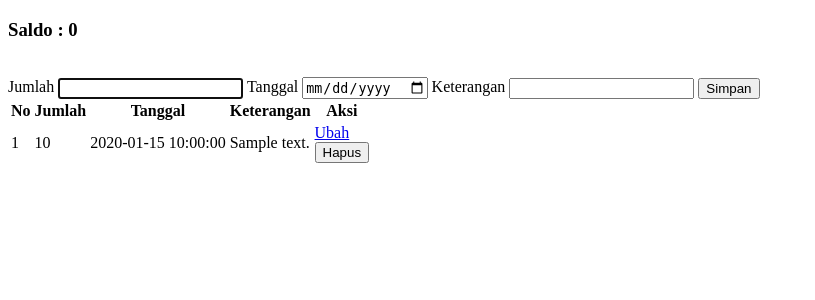
After one commit to imankubbil/mc-payment, a CodeIgniter app: page /mc-payment/index.php/budget/transactions in a window 1280 px wide. The commit adds this page. Shown: the top 300 px of the page, without its empty margins (0-815 px from the left). Run offline with CodeIgniter, Linux system fonts and the light colour scheme; tables that the repository leaves empty or names only in its code hold one stand-in row (values such as "Sample post").

Commit message:
membuat module transaction

```diff
--- a/application/controllers/Budget.php
+++ b/application/controllers/Budget.php
@@ -9,6 +9,7 @@ class Budget extends CI_Controller
   {
     parent::__construct();
     $this->load->model('m_income', 'income');
+    $this->load->model('m_transaction', 'transaction');
   }
 
   public function index()
@@ -79,6 +80,71 @@ class Budget extends CI_Controller
     $this->load->view('message', $message);
   }
 
+  public function transactions()
+  {
+    $data['saldo_income']      = $this->income->getSaldo()->row();
+    $data['saldo_transaction'] = $this->transaction->getSaldo()->row();
+    $data['transaction']  = $this->transaction->listTransaction()->result();
+    $this->load->view('budget/transaction/index', $data);
+  }
+
+  public function saveTransaction()
+  {
+    $data = [
+      'jumlah'     => $this->input->post('jumlah'),
+      'tanggal'    => $this->input->post('tanggal'),
+      'keterangan' => $this->input->post('keterangan')
+    ];
+
+    $resultDb = $this->transaction->saveTransaction($data);
+    if( $resultDb !== false ) {
+      $message['message'] = 'Anda Berhasil Simpan Data Pengeluaran';
+    } else {
+      $message['message'] = 'Anda Gagal Simpan Data Pengeluaran';
+    }
+    $this->load->view('message', $message);
+  }
+
+  public function byTransaction()
+  {
+    $id = $this->uri->segment(3);
+
+    $data['transaction'] = $this->transaction->listTransactionById($id)->row();
+    $this->load->view('budget/transaction/edit', $data);
+  }
+
+  public function updateTransaction()
+  {
+    $id = $this->input->post('id');
+
+    $update = [
+      'jumlah'      => $this->input->post('jumlah'),
+      'tanggal'     => $this->input->post('tanggal'),
+      'keterangan'  => $this->input->post('keterangan'),
+    ];
+
+    $resultDb = $this->transaction->updateTransaction($id, $update);
+    if( $resultDb !== false ) {
+      $message['message'] = 'Anda Berhasil Ubah Data Pengeluaran';
+    } else {
+      $message['message'] = 'Anda Gagal Ubah Data Pengeluaran';
+    }
+    $this->load->view('message', $message);
+  }
+
+  public function deleteTransaction()
+  {
+    $id = $this->input->post('id');
+
+    $resultDb = $this->transaction->deleteTransaction($id);
+    if( $resultDb !== false ) {
+      $message['message'] = 'Anda Berhasil Delete Data Pengeluaran';
+    } else {
+      $message['message'] = 'Anda Gagal Delete Data Pengeluaran';
+    }
+    $this->load->view('message', $message);
+  }
+
 }
 
 
--- a/application/models/M_income.php
+++ b/application/models/M_income.php
@@ -30,4 +30,9 @@ class M_income extends CI_Model {
     return $this->db->delete($this->income, ['id' => $id]);
   }
 
+  public function getSaldo()
+  {
+    return $this->db->select('SUM(jumlah) saldo')->from($this->income)->get();
+  }
+
 }
--- /dev/null
+++ b/application/models/M_transaction.php
@@ -0,0 +1,37 @@
+<?php
+defined('BASEPATH') OR exit('No direct script access allowed');
+
+class M_transaction extends CI_Model {
+
+  protected $transaction = 'transactions';
+
+  public function listTransaction()
+  {
+    return $this->db->get($this->transaction);
+  }
+
+  public function listTransactionById($id)
+  {
+    return $this->db->get_where($this->transaction, ['id' => $id]);
+  }
+
+  public function saveTransaction($data)
+  {
+    return $this->db->insert($this->transaction, $data);
+  }
+
+  public function updateTransaction($id, $data)
+  {
+    return $this->db->update($this->transaction, $data, ['id' => $id]);
+  }
+
+  public function deleteTransaction($id)
+  {
+    return $this->db->delete($this->transaction, ['id' => $id]);
+  }
+
+  public function getSaldo()
+  {
+    return $this->db->select('SUM(jumlah) saldo')->from($this->transaction)->get();
+  }
+}
--- a/application/views/budget/index.php
+++ b/application/views/budget/index.php
@@ -8,6 +8,6 @@
 </head>
 <body>
     <a href="<?=base_url('budget-application/income')?>">Pemasukan</a>
-    <a href="<?=base_url('budget-application/transaction')?>">Pengeluaran</a>
+    <a href="<?=base_url('budget-application/transactions')?>">Pengeluaran</a>
 </body>
 </html>
--- /dev/null
+++ b/application/views/budget/transaction/index.php
@@ -0,0 +1,55 @@
+<!DOCTYPE html>
+<html lang="en">
+<head>
+    <meta charset="UTF-8">
+    <meta http-equiv="X-UA-Compatible" content="IE=edge">
+    <meta name="viewport" content="width=device-width, initial-scale=1.0">
+    <title>Pengeluaran</title>
+</head>
+<body>
+    <h3>Saldo : <?= number_format( ( $saldo_income->saldo - $saldo_transaction->saldo) )?></h3>
+    <br>
+
+    <?=form_open('budget/saveTransaction')?>
+        <label for="jumlah">Jumlah</label>
+        <input type="text" name="jumlah" id="jumlah" autocapitalize="off" autocomplete="off" autofocus="off" min="0">
+
+        <label for="tanggal">Tanggal</label>
+        <input type="date" name="tanggal" id="tanggal" autocapitalize="off" autocomplete="off" autofocus="off">
+
+        <label for="keterangan">Keterangan</label>
+        <input type="text" name="keterangan" id="keterangan" autocapitalize="off" autocomplete="off" autofocus="off" maxlength="50">
+
+        <button type="submit">Simpan</button>
+    <?=form_close()?>
+
+    <table>
+        <thead>
+            <tr>
+                <th>No</th>
+                <th>Jumlah</th>
+                <th>Tanggal</th>
+                <th>Keterangan</th>
+                <th>Aksi</th>
+            </tr>
+        </thead>
+        <tbody>
+            <?php foreach($transaction as $i => $val) : ?>
+                <tr>
+                    <td><?=$i + 1?></td>
+                    <td><?=$val->jumlah?></td>
+                    <td><?=$val->tanggal?></td>
+                    <td><?=$val->keterangan?></td>
+                    <td>
+                        <a href="<?=base_url('budget-application/byTransaction/'.$val->id)?>">Ubah</a>
+                        <?=form_open('budget-application/deleteTransaction')?>
+                            <input type="hidden" name="id" value="<?=$val->id?>">
+                            <button type="submit">Hapus</button>
+                        <?=form_close()?>
+                    </td>
+                </tr>
+            <?php endforeach ?>
+        </tbody>
+    </table>
+</body>
+</html>
```
Also changed, not shown: application/views/budget/transaction/edit.php (added, +24 -0 lines).
